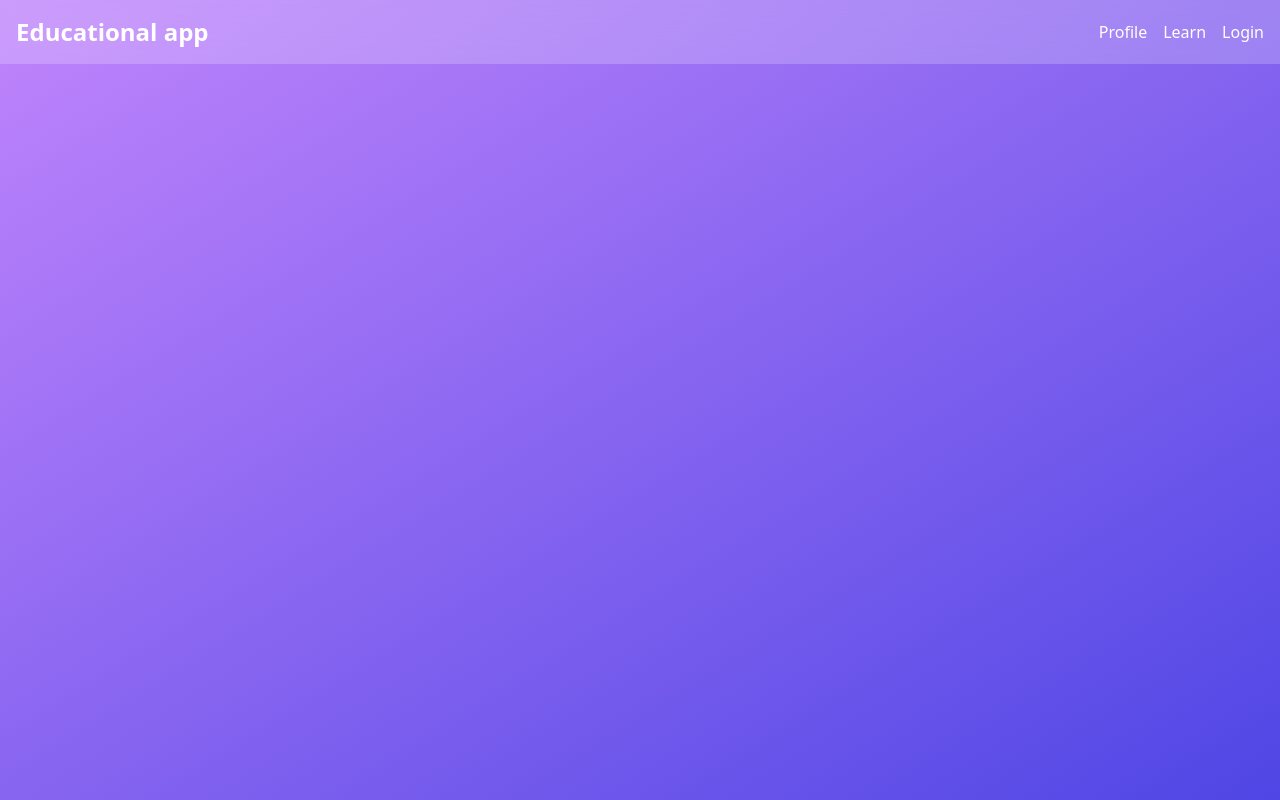
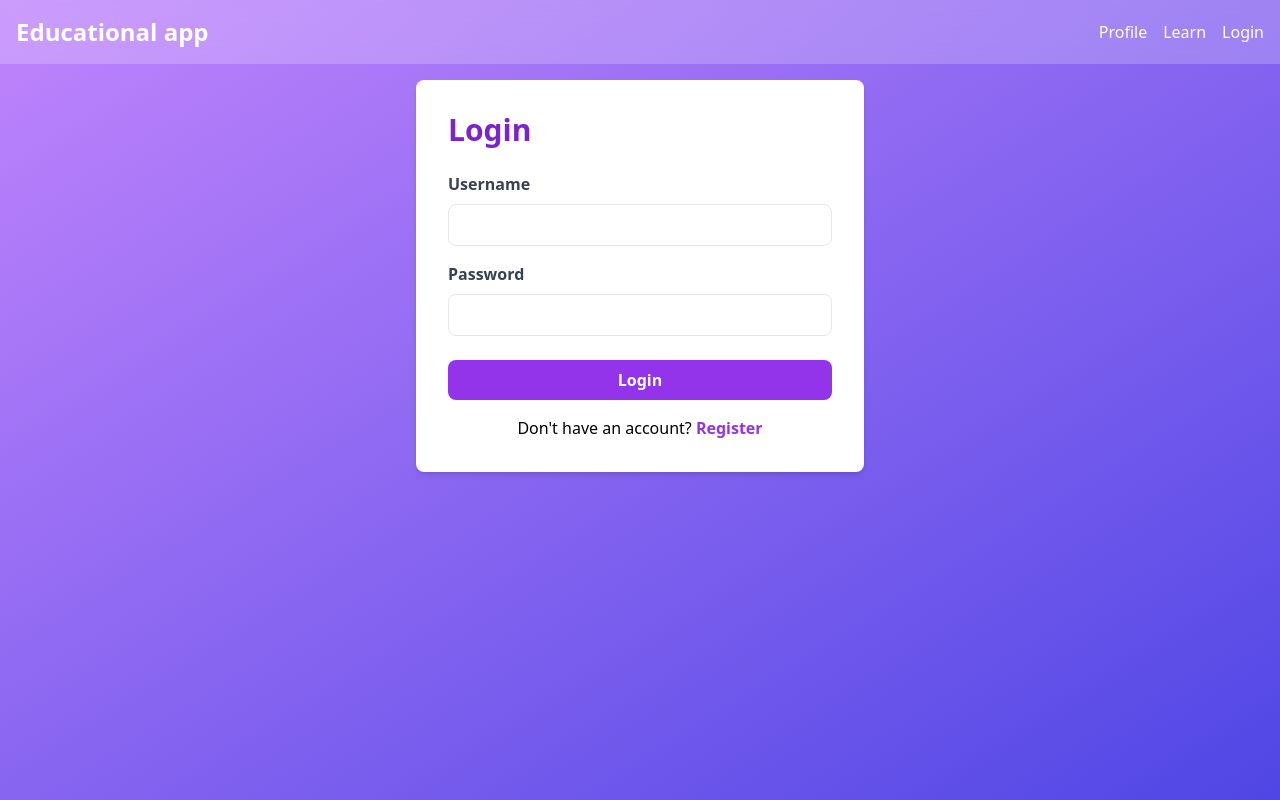
Before and after one commit to mwihoti/educationapp, a Vue app: page /login in a window 1280 px wide. Built offline with nearby package versions, Linux system fonts and the light colour scheme; the HTML template or start-up script is replaced by a standard one.

Commit message:
login component added login route

```diff
--- a/src/router/index.ts
+++ b/src/router/index.ts
@@ -3,6 +3,8 @@ import HomeView from '../views/HomeView.vue'
 import LearnMath from '@/views/learn.vue'
 import ProfileView from '@/views/profile.vue'
 import RegisterVue from '@/views/Register.vue'
+import LoginVue from '@/views/Login.vue'
+
 const router = createRouter({
   history: createWebHistory(import.meta.env.BASE_URL),
   routes: [
@@ -34,6 +36,11 @@ const router = createRouter({
       path: '/register',
       name: 'RegisterVue',
       component: RegisterVue
+    },
+    {
+      path: '/login',
+      name: 'LoginVue',
+      component: LoginVue
     }
 
   ],
--- /dev/null
+++ b/src/views/Login.vue
@@ -0,0 +1,42 @@
+<template>
+<div class="max-w-md mx-auto bg-white rounded-lg shadow-md p-8">
+<h2 class="text-3xl font-bold mb-6 text-purple-700">Login</h2>
+<form @submit.prevent="login">
+
+    <div class="mb-4">
+        <label for="username" class="block text-gray-700 font-bold mb-2">Username</label>
+        <input type="text" id="username" v-model="username" class="w-full px-3 py-2 border rounded-lg
+        focus:outline-none focus:ring-2 focus:ring-purple-600" required>
+    </div>
+    <div class="mb-6">
+        <label for="password" class="block text-gray-700 font-bold mb-2">Password</label>
+        <input type="password" id="password" v-model="password" class="w-full px-3 py-2 border rounded-lg focus:outline-none focus:ring-2
+         focus:ring-purple-600" required>
+    </div>
+    <button type="submit" class="w-full bg-purple-600 text-white font-bold py-2 px-4 rounded-lg hover:bg-purple-700 transition duration--300
+    focus:outline-none focus:ring-2 focus:ring-purple-600 focus:ring-opacity-50"> Login</button>
+</form>
+<p class="mt-4 text-center">
+    Don't have an account? <router-link to="/register" class="text-purple-600 font-bold hover:underline">Register</router-link>
+</p>
+</div>
+
+</template>
+
+<script lang="ts">
+export default {
+    name: 'LoginVue',
+    data () {
+        return{
+        username: '',
+        password: '',
+    }
+    },
+    methods: {
+        register () {
+            console.log('Login', this.username, this.password)
+        }
+    }
+}
+
+</script>
```
